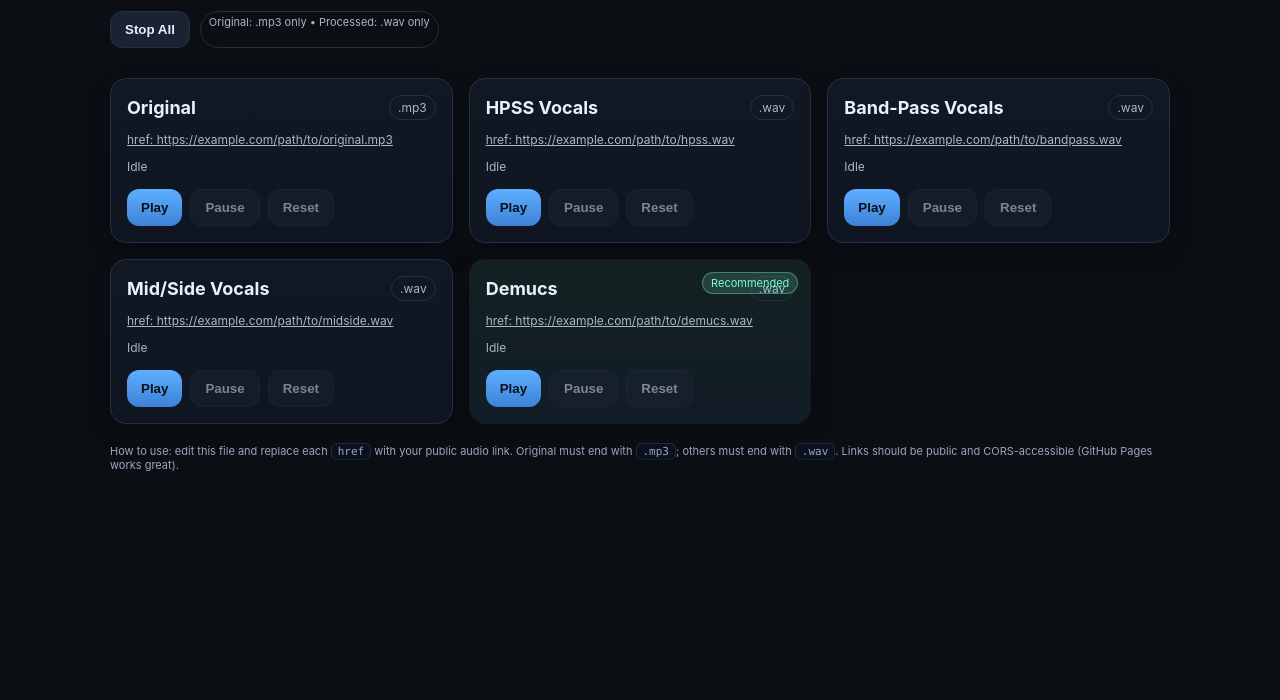
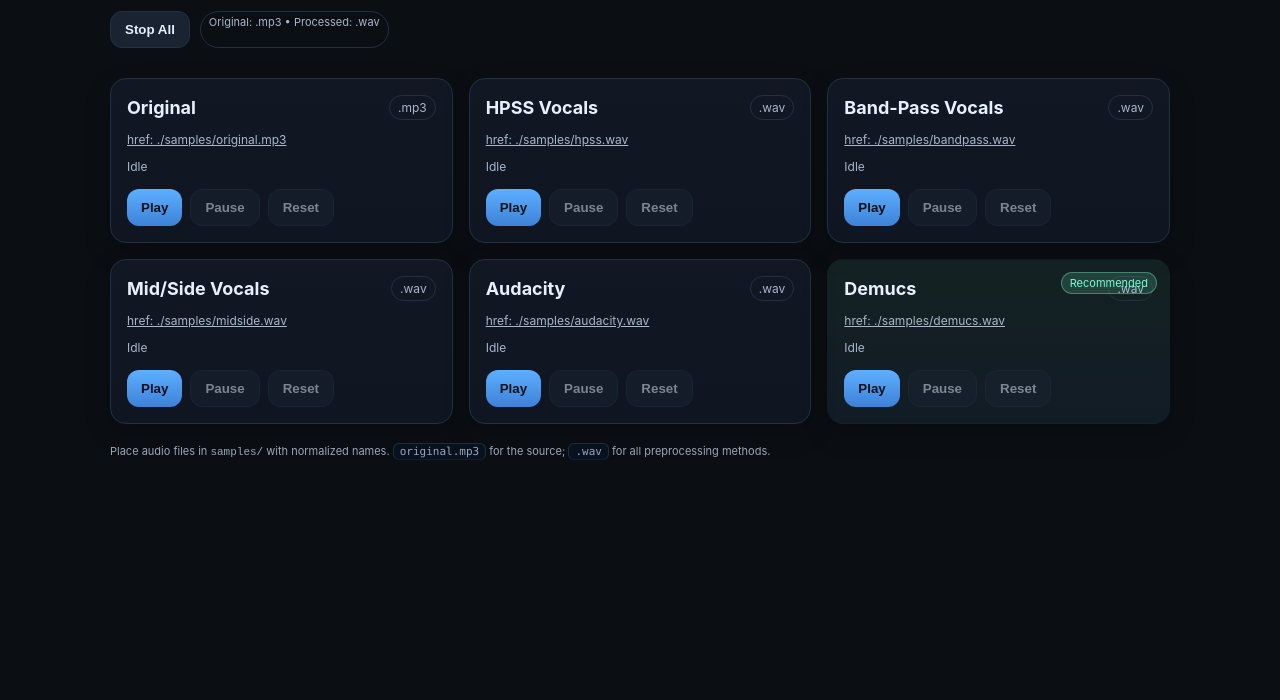
Before and after one commit to jeevikakarpagakumar/preprocessing, a plain HTML site: page index.html in a window 1280 px wide. Shown: the part 100-800 px from the top of the page. Drawn offline with Linux system fonts and the light colour scheme.

Commit message:
Index.html updated

```diff
--- a/index.html
+++ b/index.html
@@ -48,146 +48,106 @@
 <body>
   <header class="site-header">
     <h1>Carnatic Music Preprocessing Techniques</h1>
-    <p class="tagline">Press a button to play each track. Replace the <span class="kbd">href</span> values below with your own public links.</p>
+    <p class="tagline">Press a button to play each track. Files are in <code>samples/</code>.</p>
     <div class="toolbar">
       <button id="stopAll" class="btn btn-ghost">Stop All</button>
-      <span class="badge">Original: .mp3 only • Processed: .wav only</span>
+      <span class="badge">Original: .mp3 • Processed: .wav</span>
     </div>
   </header>
 
   <main class="grid" id="cards">
-    <!-- ORIGINAL (.mp3 ONLY) -->
+
+    <!-- ORIGINAL -->
     <section class="card" data-technique="original">
-      <div class="card-head">
-        <h2>Original</h2>
-        <span class="pill">.mp3</span>
-      </div>
-
-      <!-- Replace this href with your .mp3 URL -->
-      <a class="note" id="link-original" href="./samples/Chaitra Sairam - Kamalamba Samrakshatu.mp3" target="_blank" rel="noopener">href: https://example.com/path/to/original.mp3</a>
-
-      <div class="meta">
-        <span class="status">Idle</span>
-        <span class="duration"></span>
-      </div>
-
+      <div class="card-head"><h2>Original</h2><span class="pill">.mp3</span></div>
+      <a class="note" id="link-original" href="./samples/original.mp3" target="_blank" rel="noopener">href: ./samples/original.mp3</a>
+      <div class="meta"><span class="status">Idle</span><span class="duration"></span></div>
       <div class="controls">
         <button class="btn play">Play</button>
         <button class="btn btn-ghost pause" disabled>Pause</button>
         <button class="btn btn-ghost reset" disabled>Reset</button>
       </div>
-
-      <audio class="player" preload="metadata" crossorigin="anonymous"></audio>
+      <audio class="player" preload="metadata"></audio>
     </section>
 
-    <!-- HPSS (.wav ONLY) -->
+    <!-- HPSS -->
     <section class="card" data-technique="hpss">
-      <div class="card-head">
-        <h2>HPSS Vocals</h2>
-        <span class="pill">.wav</span>
-      </div>
-
-      <!-- Replace this href with your .wav URL -->
-      <a class="note" id="link-hpss" href="./samples/hpss.wav" target="_blank" rel="noopener">href: https://example.com/path/to/hpss.wav</a>
-
-      <div class="meta">
-        <span class="status">Idle</span>
-        <span class="duration"></span>
-      </div>
-
+      <div class="card-head"><h2>HPSS Vocals</h2><span class="pill">.wav</span></div>
+      <a class="note" id="link-hpss" href="./samples/hpss.wav" target="_blank" rel="noopener">href: ./samples/hpss.wav</a>
+      <div class="meta"><span class="status">Idle</span><span class="duration"></span></div>
       <div class="controls">
         <button class="btn play">Play</button>
         <button class="btn btn-ghost pause" disabled>Pause</button>
         <button class="btn btn-ghost reset" disabled>Reset</button>
       </div>
-
-      <audio class="player" preload="metadata" crossorigin="anonymous"></audio>
+      <audio class="player" preload="metadata"></audio>
     </section>
 
-    <!-- Band-Pass (.wav ONLY) -->
+    <!-- Band-Pass -->
     <section class="card" data-technique="bandpass">
-      <div class="card-head">
-        <h2>Band-Pass Vocals</h2>
-        <span class="pill">.wav</span>
-      </div>
-
-      <!-- Replace this href with your .wav URL -->
-      <a class="note" id="link-bandpass" href="./samples/bandpass.wav" target="_blank" rel="noopener">href: https://example.com/path/to/bandpass.wav</a>
-
-      <div class="meta">
-        <span class="status">Idle</span>
-        <span class="duration"></span>
-      </div>
-
+      <div class="card-head"><h2>Band-Pass Vocals</h2><span class="pill">.wav</span></div>
+      <a class="note" id="link-bandpass" href="./samples/bandpass.wav" target="_blank" rel="noopener">href: ./samples/bandpass.wav</a>
+      <div class="meta"><span class="status">Idle</span><span class="duration"></span></div>
       <div class="controls">
         <button class="btn play">Play</button>
         <button class="btn btn-ghost pause" disabled>Pause</button>
         <button class="btn btn-ghost reset" disabled>Reset</button>
       </div>
-
-      <audio class="player" preload="metadata" crossorigin="anonymous"></audio>
+      <audio class="player" preload="metadata"></audio>
     </section>
 
-
-    <!-- Mid/Side (.wav ONLY) -->
+    <!-- Mid/Side -->
     <section class="card" data-technique="midside">
-      <div class="card-head">
-        <h2>Mid/Side Vocals</h2>
-        <span class="pill">.wav</span>
-      </div>
-
-      <!-- Replace this href with your .wav URL -->
-      <a class="note" id="link-midside" href="./samples/midside.wav" target="_blank" rel="noopener">href: https://example.com/path/to/midside.wav</a>
-
-      <div class="meta">
-        <span class="status">Idle</span>
-        <span class="duration"></span>
-      </div>
-
+      <div class="card-head"><h2>Mid/Side Vocals</h2><span class="pill">.wav</span></div>
+      <a class="note" id="link-midside" href="./samples/midside.wav" target="_blank" rel="noopener">href: ./samples/midside.wav</a>
+      <div class="meta"><span class="status">Idle</span><span class="duration"></span></div>
       <div class="controls">
         <button class="btn play">Play</button>
         <button class="btn btn-ghost pause" disabled>Pause</button>
         <button class="btn btn-ghost reset" disabled>Reset</button>
       </div>
-
-      <audio class="player" preload="metadata" crossorigin="anonymous"></audio>
+      <audio class="player" preload="metadata"></audio>
     </section>
 
-    <!-- Demucs (.wav ONLY) -->
-    <section class="card winner" data-technique="demucs">
-      <div class="card-head">
-        <h2>Demucs</h2>
-        <span class="pill">.wav</span>
-      </div>
 
-      <!-- Replace this href with your .wav URL -->
-      <a class="note" id="link-demucs" href="./samples/demucs_small.wav" target="_blank" rel="noopener">href: https://example.com/path/to/demucs.wav</a>
 
-      <div class="meta">
-        <span class="status">Idle</span>
-        <span class="duration"></span>
-      </div>
-
+    <!-- Audacity -->
+    <section class="card" data-technique="audacity">
+      <div class="card-head"><h2>Audacity</h2><span class="pill">.wav</span></div>
+      <a class="note" id="link-audacity" href="./samples/audacity_small.wav" target="_blank" rel="noopener">href: ./samples/audacity.wav</a>
+      <div class="meta"><span class="status">Idle</span><span class="duration"></span></div>
       <div class="controls">
         <button class="btn play">Play</button>
         <button class="btn btn-ghost pause" disabled>Pause</button>
         <button class="btn btn-ghost reset" disabled>Reset</button>
       </div>
+      <audio class="player" preload="metadata"></audio>
+    </section>
 
-      <audio class="player" preload="metadata" crossorigin="anonymous"></audio>
+    <!-- Demucs -->
+    <section class="card winner" data-technique="demucs">
+      <div class="card-head"><h2>Demucs</h2><span class="pill">.wav</span></div>
+      <a class="note" id="link-demucs" href="./samples/demucs_small.wav" target="_blank" rel="noopener">href: ./samples/demucs.wav</a>
+      <div class="meta"><span class="status">Idle</span><span class="duration"></span></div>
+      <div class="controls">
+        <button class="btn play">Play</button>
+        <button class="btn btn-ghost pause" disabled>Pause</button>
+        <button class="btn btn-ghost reset" disabled>Reset</button>
+      </div>
+      <audio class="player" preload="metadata"></audio>
     </section>
+
   </main>
 
   <footer>
     <p class="mini">
-      How to use: edit this file and replace each <span class="kbd">href</span> with your public audio link.
-      Original must end with <span class="kbd">.mp3</span>; others must end with <span class="kbd">.wav</span>.
-      Links should be public and CORS-accessible (GitHub Pages works great).
+      Place audio files in <code>samples/</code> with normalized names.
+      <span class="kbd">original.mp3</span> for the source;
+      <span class="kbd">.wav</span> for all preprocessing methods.
     </p>
   </footer>
 
   <script>
-    // Helper: format seconds as M:SS
     const fmt = s => {
       if(!isFinite(s)) return "";
       const m = Math.floor(s/60);
@@ -209,10 +169,9 @@
 
     function enforceExtension(url, ext){
       try{
-        const u = new URL(url);
+        const u = new URL(url, window.location.href);
         return u.pathname.toLowerCase().endsWith(ext);
       }catch(e){
-        // allow relative URLs (like samples/x.wav)
         return url.toLowerCase().endsWith(ext);
       }
     }
@@ -222,8 +181,6 @@
       const audio = card.querySelector(".player");
       const status = card.querySelector(".status");
       const dur = card.querySelector(".duration");
-
-      // Find the anchor with the link for this technique
       const link = card.querySelector("a.note");
       const href = (link?.getAttribute("href") || "").trim();
 
@@ -233,7 +190,6 @@
         return;
       }
 
-      // Validate extension: original must be .mp3; others .wav
       const mustExt = key === "original" ? ".mp3" : ".wav";
       if(!enforceExtension(href, mustExt)){
         status.innerHTML = `<span class="err">Wrong file type. Expected ${mustExt}</span>`;
@@ -241,7 +197,6 @@
         return;
       }
 
-      // Load
       status.textContent = "Loading…";
       dur.textContent = "";
       audio.src = href;
@@ -262,14 +217,8 @@
         status.innerHTML = '<span class="err">Load failed (CORS or URL)</span>';
         setControls(card,{loaded:false,playing:false});
       };
-
-      // Sync UI on natural events
       audio.onpause = ()=>{
-        if(Math.floor(audio.currentTime) === 0 && audio.src) {
-          status.textContent = "Ready";
-        } else {
-          status.textContent = "Paused";
-        }
+        status.textContent = "Paused";
         setControls(card,{loaded:true,playing:false});
       };
       audio.onended = ()=>{
@@ -278,11 +227,7 @@
       };
     }
 
-    function pauseCard(card){
-      const audio = card.querySelector(".player");
-      audio.pause();
-    }
-
+    function pauseCard(card){ card.querySelector(".player").pause(); }
     function resetCard(card){
       const audio = card.querySelector(".player");
       audio.pause();
@@ -291,14 +236,12 @@
       setControls(card,{loaded:true,playing:false});
     }
 
-    // Wire per-card buttons
     for(const c of cards){
       c.querySelector(".play").addEventListener("click", ()=>loadAndPlay(c));
       c.querySelector(".pause").addEventListener("click", ()=>pauseCard(c));
       c.querySelector(".reset").addEventListener("click", ()=>resetCard(c));
     }
 
-    // Stop All
     stopAllBtn.addEventListener("click", ()=>{
       for(const c of cards){
         const audio = c.querySelector(".player");
```
Also changed, not shown: 1 other file.
